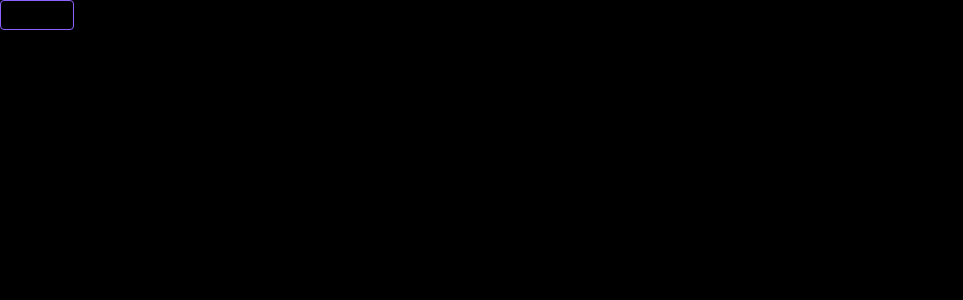
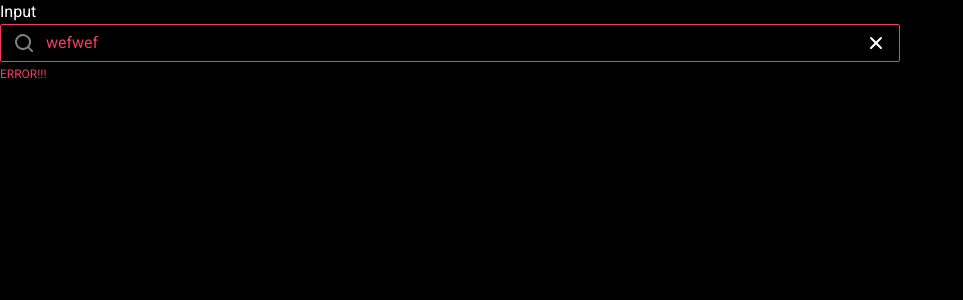
Before and after one commit to hellpains/flashcardss, a React (Vite) app: page / in a window 1280 px wide. Shown: the top 300 px of the page, without its empty margins (0-963 px from the left). Built offline with nearby package versions, Linux system fonts and the light colour scheme.

Commit message:
add text-field

```diff
--- a/src/App.tsx
+++ b/src/App.tsx
@@ -1,12 +1,22 @@
-import { Logout } from '@/assets/icons'
-import { Button } from '@/components/ui/button'
+import { useState } from 'react'
+
+import { TextField } from '@/components/ui/text-field'
 
 export function App() {
+  const [value, setValue] = useState('wefwef')
+
   return (
     <div>
-      <Button title={'hello'} variant={'tertiary'}>
-        <Logout fill={'fff'} />
-      </Button>
+      <div style={{ width: '900px' }}>
+        <TextField
+          error={'ERROR!!!'}
+          label={'Input'}
+          onValueChange={setValue}
+          placeholder={'Input'}
+          search
+          value={value}
+        />
+      </div>
     </div>
   )
 }
--- /dev/null
+++ b/src/assets/icons/close.tsx
@@ -0,0 +1,21 @@
+import { Ref, SVGProps, forwardRef, memo } from 'react'
+const SvgComponent = (props: SVGProps<SVGSVGElement>, ref: Ref<SVGSVGElement>) => (
+  <svg
+    fill={'none'}
+    height={24}
+    ref={ref}
+    width={24}
+    xmlns={'http://www.w3.org/2000/svg'}
+    {...props}
+  >
+    <path
+      d={
+        'm13.41 12 4.3-4.29a1 1 0 1 0-1.42-1.42L12 10.59l-4.29-4.3a1 1 0 0 0-1.42 1.42l4.3 4.29-4.3 4.29A1 1 0 0 0 7 18.01a1 1 0 0 0 .71-.3l4.29-4.3 4.29 4.3a1 1 0 1 0 1.42-1.42L13.41 12Z'
+      }
+    />
+  </svg>
+)
+const ForwardRef = forwardRef(SvgComponent)
+const Memo = memo(ForwardRef)
+
+export default Memo
--- /dev/null
+++ b/src/assets/icons/eye-off.tsx
@@ -0,0 +1,26 @@
+import { Ref, SVGProps, forwardRef, memo } from 'react'
+const SvgComponent = (props: SVGProps<SVGSVGElement>, ref: Ref<SVGSVGElement>) => (
+  <svg
+    fill={'none'}
+    height={24}
+    ref={ref}
+    width={24}
+    xmlns={'http://www.w3.org/2000/svg'}
+    {...props}
+  >
+    <path
+      d={
+        'M4.71 3.29a1 1 0 1 0-1.42 1.42l5.63 5.63a3.5 3.5 0 0 0 4.74 4.74l5.63 5.63a1 1 0 1 0 1.42-1.42l-16-16ZM12 13.5a1.5 1.5 0 0 1-1.5-1.5v-.07l1.56 1.56-.06.01Z'
+      }
+    />
+    <path
+      d={
+        'M12.22 17c-4.3.1-7.12-3.59-8-5 .63-1 1.38-1.91 2.24-2.72L5 7.87a15.89 15.89 0 0 0-2.87 3.63 1 1 0 0 0 0 1c.63 1.09 4 6.5 9.89 6.5h.25c1.1-.03 2.2-.26 3.23-.67l-1.58-1.58c-.56.15-1.13.23-1.7.25Zm9.65-5.5c-.64-1.11-4.17-6.68-10.14-6.5-1.1.03-2.2.26-3.23.67l1.58 1.58a7.74 7.74 0 0 1 1.7-.25c4.29-.11 7.11 3.59 8 5a13.7 13.7 0 0 1-2.29 2.72L19 16.13a15.9 15.9 0 0 0 2.91-3.63 1 1 0 0 0-.04-1Z'
+      }
+    />
+  </svg>
+)
+const ForwardRef = forwardRef(SvgComponent)
+const Memo = memo(ForwardRef)
+
+export default Memo
--- /dev/null
+++ b/src/assets/icons/eye.tsx
@@ -0,0 +1,24 @@
+import { Ref, SVGProps, forwardRef, memo } from 'react'
+const SvgComponent = (props: SVGProps<SVGSVGElement>, ref: Ref<SVGSVGElement>) => (
+  <svg
+    fill={'none'}
+    height={24}
+    ref={ref}
+    width={24}
+    xmlns={'http://www.w3.org/2000/svg'}
+    {...props}
+  >
+    <path
+      d={
+        'M21.87 11.5c-.64-1.11-4.16-6.68-10.14-6.5-5.53.14-8.73 5-9.6 6.5a1 1 0 0 0 0 1c.63 1.09 4 6.5 9.89 6.5h.25c5.53-.14 8.74-5 9.6-6.5a1 1 0 0 0 0-1ZM12.22 17c-4.31.1-7.12-3.59-8-5 1-1.61 3.61-4.9 7.61-5 4.29-.11 7.11 3.59 8 5-1.03 1.61-3.61 4.9-7.61 5Z'
+      }
+    />
+    <path
+      d={'M12 8.5a3.5 3.5 0 1 0 0 7 3.5 3.5 0 0 0 0-7Zm0 5a1.5 1.5 0 1 1 0-3 1.5 1.5 0 0 1 0 3Z'}
+    />
+  </svg>
+)
+const ForwardRef = forwardRef(SvgComponent)
+const Memo = memo(ForwardRef)
+
+export default Memo
--- a/src/assets/icons/index.ts
+++ b/src/assets/icons/index.ts
@@ -1 +1,5 @@
+export { default as Close } from './close'
+export { default as Eye } from './eye'
+export { default as EyeOff } from './eye-off'
 export { default as Logout } from './logout'
+export { default as Search } from './search'
--- /dev/null
+++ b/src/assets/icons/search.tsx
@@ -0,0 +1,21 @@
+import { Ref, SVGProps, forwardRef, memo } from 'react'
+const SvgComponent = (props: SVGProps<SVGSVGElement>, ref: Ref<SVGSVGElement>) => (
+  <svg
+    fill={'none'}
+    height={24}
+    ref={ref}
+    width={24}
+    xmlns={'http://www.w3.org/2000/svg'}
+    {...props}
+  >
+    <path
+      d={
+        'm20.71 19.29-3.4-3.39a7.92 7.92 0 0 0 .34-9.34A8 8 0 1 0 15.9 17.3l3.39 3.4a1 1 0 1 0 1.42-1.42ZM5 11a6 6 0 1 1 12 0 6 6 0 0 1-12 0Z'
+      }
+    />
+  </svg>
+)
+const ForwardRef = forwardRef(SvgComponent)
+const Memo = memo(ForwardRef)
+
+export default Memo
--- a/src/components/ui/button/button.module.scss
+++ b/src/components/ui/button/button.module.scss
@@ -93,3 +93,7 @@
 .fullWidth {
   width: 100%;
 }
+
+.icon {
+  padding: 0;
+}
--- a/src/components/ui/button/button.tsx
+++ b/src/components/ui/button/button.tsx
@@ -6,7 +6,7 @@ export type ButtonProps<T extends ElementType = 'button'> = {
   as?: T
   className?: string
   fullWidth?: boolean
-  variant?: 'link' | 'primary' | 'secondary' | 'tertiary'
+  variant?: 'icon' | 'link' | 'primary' | 'secondary' | 'tertiary'
 } & ComponentPropsWithoutRef<T>
 
 export const Button = forwardRef(
--- /dev/null
+++ b/src/components/ui/text-field/index.ts
@@ -0,0 +1 @@
+export * from './text-field'
--- /dev/null
+++ b/src/components/ui/text-field/text-field.module.scss
@@ -0,0 +1,96 @@
+.container {
+  position: relative;
+  display: flex;
+  flex-direction: column;
+
+  .label {
+  }
+
+  .disabled {
+    color: var(--color-dark-300);
+  }
+
+  .input {
+    all: unset;
+
+    padding: 6px 12px;
+
+    color: var(--color-dark-100);
+
+    border: 1px solid var(--color-dark-300);
+    border-radius: 2px;
+
+    &:active {
+      color: var(--color-light-100);
+      border: 1px solid var(--color-light-100);
+
+      &::placeholder {
+        color: var(--color-light-100);
+      }
+    }
+
+    &:hover {
+      background: var(--color-dark-700);
+    }
+
+    &:disabled {
+      color: var(--color-dark-300);
+      background: none;
+      border: 1px solid var(--color-dark-300);
+
+      &::placeholder {
+        color: var(--color-dark-300);
+      }
+    }
+
+    &.error {
+      &::placeholder {
+        color: var(--color-danger-300);
+      }
+    }
+  }
+
+  .search {
+    padding: 6px 45px;
+  }
+
+  .searchButton {
+    position: absolute;
+    top: 31px;
+    left: 12px;
+
+    &:active svg {
+      fill: red;
+    }
+
+    svg {
+      fill: var(--color-dark-100);
+
+      svg:active {
+        fill: red;
+      }
+    }
+  }
+
+  .error {
+    color: var(--color-danger-300);
+    border: 1px solid var(--color-danger-300);
+  }
+
+  .errorText {
+    font-size: 12px;
+    color: var(--color-danger-300);
+  }
+
+  .eye {
+    position: absolute;
+    top: 31px;
+    right: 12px;
+  }
+
+  .close {
+    position: absolute;
+    top: 31px;
+    right: 12px;
+  }
+}
--- /dev/null
+++ b/src/components/ui/text-field/text-field.tsx
@@ -0,0 +1,75 @@
+import { ChangeEvent, ComponentPropsWithoutRef, forwardRef, useState } from 'react'
+
+import { Close, Eye, EyeOff, Search } from '@/assets/icons'
+
+import s from './text-field.module.scss'
+
+import { Button } from '../button'
+
+type TextFieldProps = {
+  className?: string
+  disabled?: boolean
+  error?: string
+  label?: string
+  onValueChange?: (value: string) => void
+  password?: boolean
+  search?: boolean
+} & ComponentPropsWithoutRef<'input'>
+
+export const TextField = forwardRef<HTMLInputElement, TextFieldProps>(
+  (
+    { className, disabled, error, label, onChange, onValueChange, password, search, ...rest },
+    ref
+  ) => {
+    const [passwordVisible, setPasswordVisible] = useState(true)
+
+    const handleChange = (e: ChangeEvent<HTMLInputElement>) => {
+      onChange?.(e)
+      onValueChange?.(e.target.value)
+    }
+
+    return (
+      <div className={s.container}>
+        <span className={`${s.label} ${disabled ? s.disabled : ''}`}>{label}</span>
+        {search && (
+          <div className={s.searchButton}>
+            <Button disabled={disabled} variant={'icon'}>
+              <Search />
+            </Button>
+          </div>
+        )}
+        <input
+          className={`${className} ${s.input} ${search && s.search} ${error ? s.error : ''}`}
+          disabled={disabled}
+          onChange={handleChange}
+          ref={ref}
+          type={passwordVisible ? 'text' : 'password'}
+          {...rest}
+        />
+        {password && (
+          <div className={s.eye}>
+            <Button
+              disabled={disabled}
+              onClick={() => setPasswordVisible(prev => !prev)}
+              variant={'icon'}
+            >
+              {passwordVisible ? (
+                <Eye fill={disabled ? '#4c4c4c' : '#fff'} />
+              ) : (
+                <EyeOff fill={disabled ? '#4c4c4c' : '#fff'} />
+              )}
+            </Button>
+          </div>
+        )}
+        {search && rest.value && (
+          <div className={s.close}>
+            <Button disabled={disabled} onClick={() => onValueChange?.('')} variant={'icon'}>
+              <Close fill={'#fff'} />
+            </Button>
+          </div>
+        )}
+        {error && <span className={s.errorText}>{error}</span>}
+      </div>
+    )
+  }
+)
```
Also changed, not shown: 2 other files (tests, documents, lock files or other folders).
